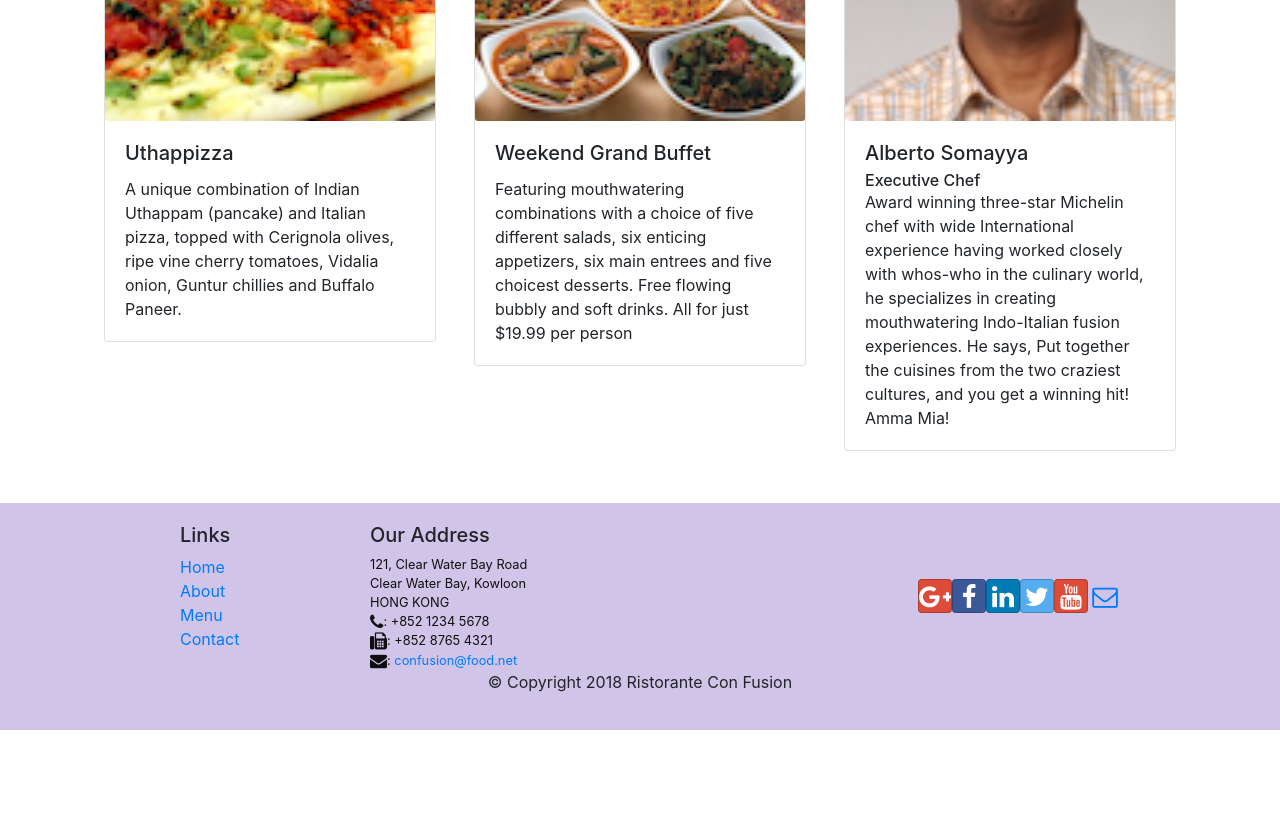
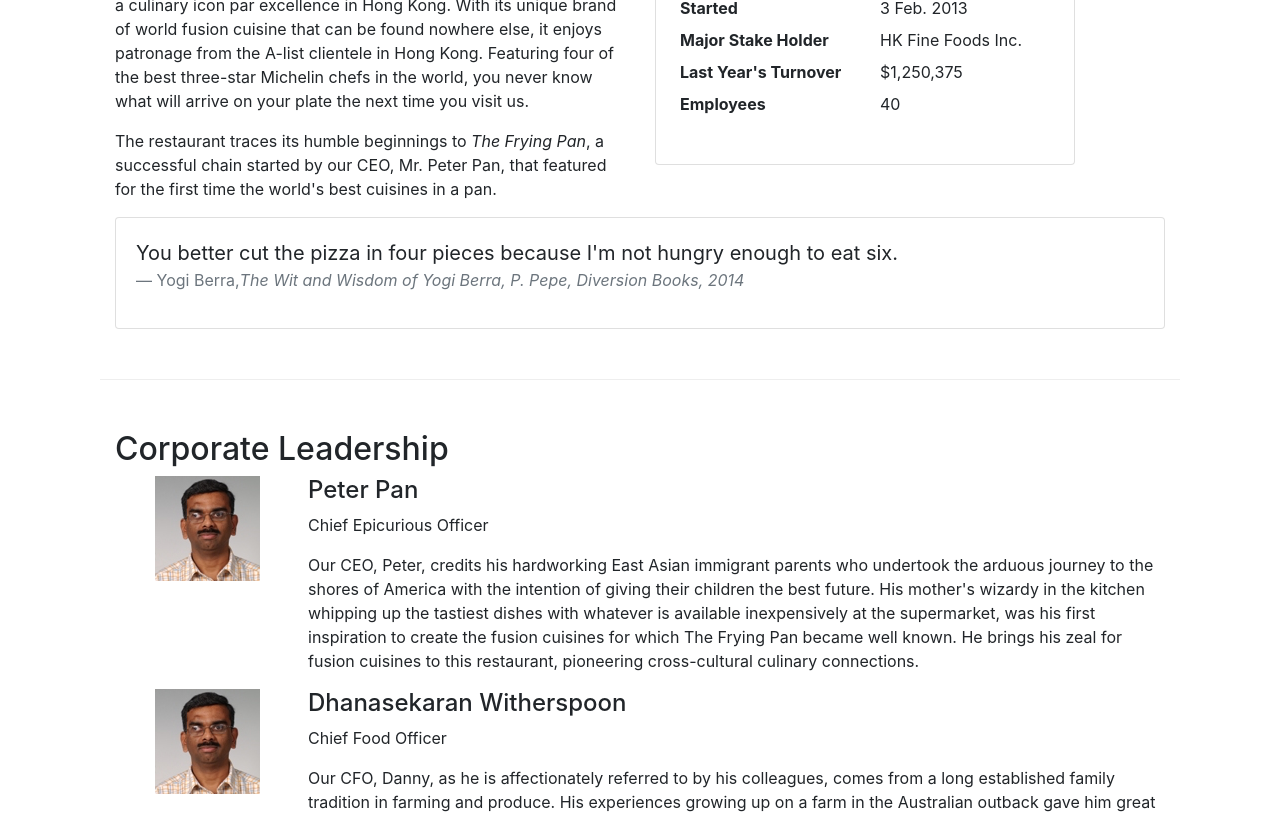
Before and after one commit to jaskiratsingh42/restro-ui, a React (Create React App) app: page /aboutus in a window 1280 px wide. Before the commit this address led to /home. Shown: the part 600-1414 px from the top of the page. Before the commit the page ends 1330 px from the top, so only its background shows below. Built offline with nearby package versions, Linux system fonts and the light colour scheme.

Commit message:
Added Leadership Section in About Component

```diff
--- a/src/components/AboutComponent.js
+++ b/src/components/AboutComponent.js
@@ -1,20 +1,50 @@
-import React from 'react';
-import { Breadcrumb, BreadcrumbItem, Card, CardBody, CardHeader, Media } from 'reactstrap';
-import { Link } from 'react-router-dom';
+import React from "react";
+import {
+  Breadcrumb,
+  BreadcrumbItem,
+  Card,
+  CardBody,
+  CardHeader,
+  Media,
+} from "reactstrap";
+import { Link } from "react-router-dom";
+
+function RenderLeader({ leader }) {
+  var imgStyle = {
+    minWidth: "64px",
+    minLength: "64px",
+  };
+  return (
+    <Media tag="li">
+      <Media left middle>
+        <Media
+          object
+          style={imgStyle}
+          src={leader.image}
+          alt={leader.name}
+        ></Media>
+      </Media>
+      <Media body className="ml-5">
+        <Media heading>{leader.name}</Media>
+        <p>{leader.designation}</p>
+        <p>{leader.description}</p>
+      </Media>
+    </Media>
+  );
+}
 
 function About(props) {
-
   const leaders = props.leaders.map((leader) => {
-        return (
-            <p>Leader {leader.name}</p>
-        );
+    return <RenderLeader leader={leader} />;
   });
 
-    return(
+  return (
     <div className="container">
       <div className="row">
         <Breadcrumb>
-                    <BreadcrumbItem><Link to="/home">Home</Link></BreadcrumbItem>
+          <BreadcrumbItem>
+            <Link to="/home">Home</Link>
+          </BreadcrumbItem>
           <BreadcrumbItem active>About Us</BreadcrumbItem>
         </Breadcrumb>
         <div className="col-12">
@@ -25,12 +55,26 @@
       <div className="row row-content">
         <div className="col-12 col-md-6">
           <h2>Our History</h2>
-                    <p>Started in 2010, Ristorante con Fusion quickly established itself as a culinary icon par excellence in Hong Kong. With its unique brand of world fusion cuisine that can be found nowhere else, it enjoys patronage from the A-list clientele in Hong Kong.  Featuring four of the best three-star Michelin chefs in the world, you never know what will arrive on your plate the next time you visit us.</p>
-                    <p>The restaurant traces its humble beginnings to <em>The Frying Pan</em>, a successful chain started by our CEO, Mr. Peter Pan, that featured for the first time the world's best cuisines in a pan.</p>
+          <p>
+            Started in 2010, Ristorante con Fusion quickly established itself as
+            a culinary icon par excellence in Hong Kong. With its unique brand
+            of world fusion cuisine that can be found nowhere else, it enjoys
+            patronage from the A-list clientele in Hong Kong. Featuring four of
+            the best three-star Michelin chefs in the world, you never know what
+            will arrive on your plate the next time you visit us.
+          </p>
+          <p>
+            The restaurant traces its humble beginnings to{" "}
+            <em>The Frying Pan</em>, a successful chain started by our CEO, Mr.
+            Peter Pan, that featured for the first time the world's best
+            cuisines in a pan.
+          </p>
         </div>
         <div className="col-12 col-md-5">
           <Card>
-                        <CardHeader className="bg-primary text-white">Facts At a Glance</CardHeader>
+            <CardHeader className="bg-primary text-white">
+              Facts At a Glance
+            </CardHeader>
             <CardBody>
               <dl className="row p-1">
                 <dt className="col-6">Started</dt>
@@ -49,11 +93,16 @@
           <Card>
             <CardBody className="bg-faded">
               <blockquote className="blockquote">
-                                <p className="mb-0">You better cut the pizza in four pieces because
-                                    I'm not hungry enough to eat six.</p>
-                                <footer className="blockquote-footer">Yogi Berra,
-                                <cite title="Source Title">The Wit and Wisdom of Yogi Berra,
-                                    P. Pepe, Diversion Books, 2014</cite>
+                <p className="mb-0">
+                  You better cut the pizza in four pieces because I'm not hungry
+                  enough to eat six.
+                </p>
+                <footer className="blockquote-footer">
+                  Yogi Berra,
+                  <cite title="Source Title">
+                    The Wit and Wisdom of Yogi Berra, P. Pepe, Diversion Books,
+                    2014
+                  </cite>
                 </footer>
               </blockquote>
             </CardBody>
@@ -65,9 +114,7 @@
           <h2>Corporate Leadership</h2>
         </div>
         <div className="col-12">
-                    <Media list>
-                        {leaders}
-                    </Media>
+          <Media list>{leaders}</Media>
         </div>
       </div>
     </div>
--- a/src/components/HeaderComponent.js
+++ b/src/components/HeaderComponent.js
@@ -48,7 +48,7 @@
                   </NavLink>
                 </NavItem>
                 <NavItem>
-                  <NavLink className="nav-link" to="/about">
+                  <NavLink className="nav-link" to="/aboutus">
                     <span className="fa fa-info fa-lg"></span> About Us
                   </NavLink>
                 </NavItem>
@@ -58,7 +58,7 @@
                   </NavLink>
                 </NavItem>
                 <NavItem>
-                  <NavLink className="nav-link" to="/contact">
+                  <NavLink className="nav-link" to="/contactus">
                     <span className="fa fa-address-card fa-lg"></span> Contact
                     Us
                   </NavLink>
--- a/src/components/MainComponent.js
+++ b/src/components/MainComponent.js
@@ -59,10 +59,10 @@
               component={() => <Menu dishes={this.state.dishes} />}
             />
             <Route path="/menu/:dishId" component={DishWithId} />
-            <Route exact path="/contact" component={Contact} />
+            <Route exact path="/contactus" component={Contact} />
             <Route
               exact
-              path="/about"
+              path="/aboutus"
               component={() => <About leaders={this.state.leaders} />}
             />
             <Redirect to="/home" />
```
Lines whose indentation alone changed are shown as unchanged.
